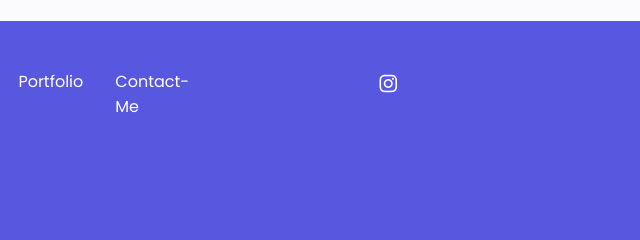
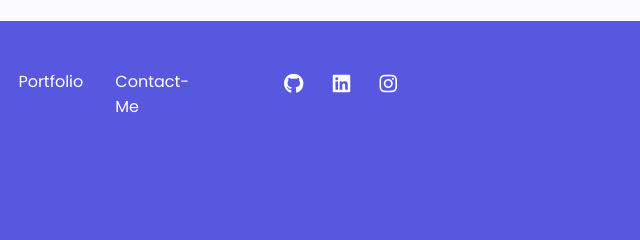
Before and after one commit to Abhicodeswell/Portfolio, a plain HTML site: page index.html in a window 1280 px wide. Shown: the part 4388-4628 px from the top of the page, 603-1243 px from the left. Drawn offline with nearby package versions, Linux system fonts and the light colour scheme.

Commit message:
Update index.html

```diff
--- a/index.html
+++ b/index.html
@@ -703,6 +703,17 @@
         </ul>
 
         <div class="footer__socials">
+
+          <a href="https://github.com/Abhicodeswell" class="footer__social" target="__blank">
+            <i class="fa-brands fa-github"></i>
+          </a>
+
+
+          <a href="https://www.linkedin.com/in/abhinav-singh-46921322a/" target="_blank" class="footer__social">
+            <i class="fa-brands fa-linkedin"></i>
+          </a>
+
+
           <a href="https://www.instagram.com/abhinavsinghrajput__/" class="footer__social" target="__blank">
             <i class="fa-brands fa-instagram"></i>
           </a>
```
